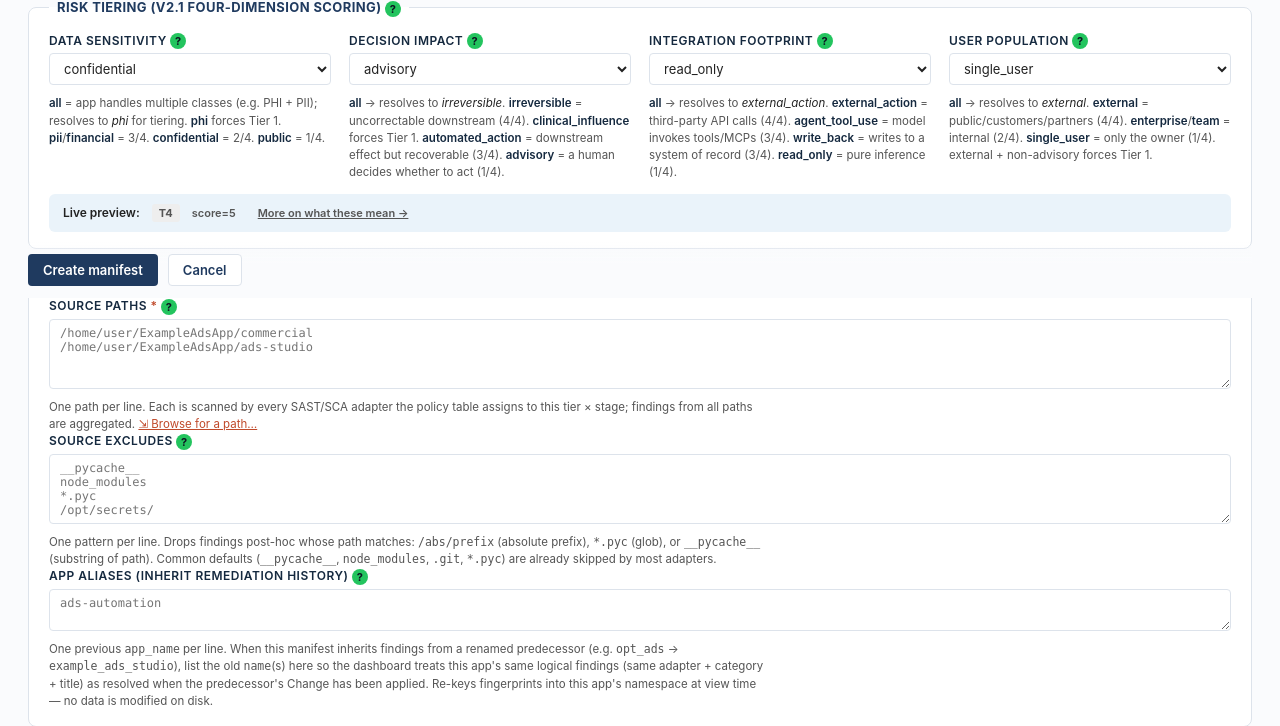
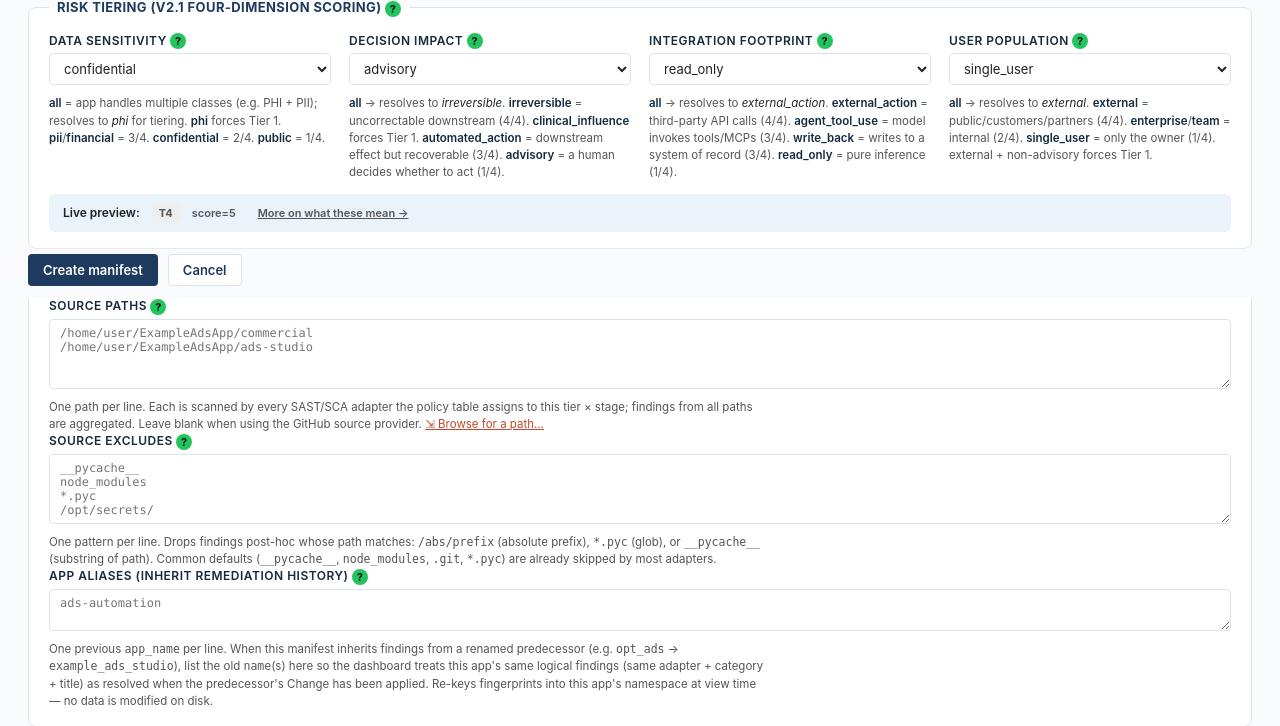
Before and after one commit to n08976/ai-protect, a Flask app: page /manifests/new in a window 1280 px wide. Shown: the part 502-1228 px from the top of the page. Run offline with Flask 3, Linux system fonts and the light colour scheme; parts of the project's set-up code (start-up, migrations or seed data) failed here and were passed over.

Commit message:
fix(manifest form): stop requiring source_paths; prefill from legacy source_path
Every existing manifest in pipeline/manifests/ uses the legacy
source_path (singular) field, not source_paths (plural). The form's
textarea is wired to source_paths AND carried a required HTML
attribute — so opening any pre-existing manifest in /edit showed an
empty textarea, and trying to save raised the browser's "fill out
this field" validation, even when the operator wanted to keep the
existing scope or run a github-source scan.

Two-part fix:

1. Drop the `required` attribute. The validator in manifest_io.py
   only requires individual entries be non-empty strings — an empty
   list is already accepted (and necessary for source_provider=github,
   where the orchestrator materializes paths at scan time).

2. Pre-fill the textarea with priority:
     (a) source_paths (canonical, plural — what the form writes back)
     (b) source_path  (legacy singular — fallback for existing
         manifests so editing doesn't start with a blank field)

Help text updated to call out that blank is fine for the github
source provider.

Verified end-to-end:
  - /manifests/metaads-commercial/edit pre-fills the textarea with
    "/home/user/MetaAdsMCPServers/commercial"
  - HTML "required" attribute no longer present on either /new or /edit
  - POST /manifests/new with empty source_paths → HTTP 302 (saved
    successfully); no validation error

Co-Authored-By: Claude Opus 4.7 (1M context) <noreply@anthropic.com>

```diff
--- a/pipeline/ui/templates/manifest_form.html
+++ b/pipeline/ui/templates/manifest_form.html
@@ -113,14 +113,24 @@
     </fieldset>
 
     <fieldset class="form-fs">
-      <legend>Scan scope {{ hb('manifest-source-paths', 'Where SAST/SCA/IaC adapters look on disk. Required when source_provider=local.') }}</legend>
+      <legend>Scan scope {{ hb('manifest-source-paths', 'Where SAST/SCA/IaC adapters look on disk. Optional when source_provider=github (the orchestrator sets it after cloning).') }}</legend>
       <label class="form-row">
-        <span>Source paths <span class="req">*</span> {{ hb('manifest-source-paths', 'One path per line. Every SAST/SCA adapter scans these. Leave blank when using the GitHub source provider — it materializes the repo and sets this automatically.') }}</span>
-        <textarea name="source_paths" id="source_paths" rows="4" required
-                  placeholder="/home/user/ExampleAdsApp/commercial&#10;/home/user/ExampleAdsApp/ads-studio">{% for p in (form.get('source_paths') or []) %}{{ p }}
+        <span>Source paths {{ hb('manifest-source-paths', 'One path per line. Every SAST/SCA adapter scans these. Leave blank when using the GitHub source provider — it materializes the repo and sets this automatically.') }}</span>
+        {# Pre-fill priority:
+             1. source_paths (canonical, plural — what the form writes back)
+             2. source_path  (legacy singular — every existing manifest in
+                pipeline/manifests uses this form, so we have to surface it
+                or editing pre-existing manifests starts with a blank field).
+           NOT required: the validator only checks individual entries are
+           non-empty; an empty list is accepted (matters for github source
+           provider, which materializes paths at scan time). #}
+        {% set _existing_paths = form.get('source_paths') or ([form.get('source_path')] if form.get('source_path') else []) %}
+        <textarea name="source_paths" id="source_paths" rows="4"
+                  placeholder="/home/user/ExampleAdsApp/commercial&#10;/home/user/ExampleAdsApp/ads-studio">{% for p in _existing_paths %}{{ p }}
 {% endfor %}</textarea>
         <small class="form-help">
           One path per line. Each is scanned by every SAST/SCA adapter the policy table assigns to this tier × stage; findings from all paths are aggregated.
+          Leave blank when using the GitHub source provider.
           <button type="button" class="btn-link" id="browse-btn">⇲ Browse for a path…</button>
         </small>
       </label>
```
